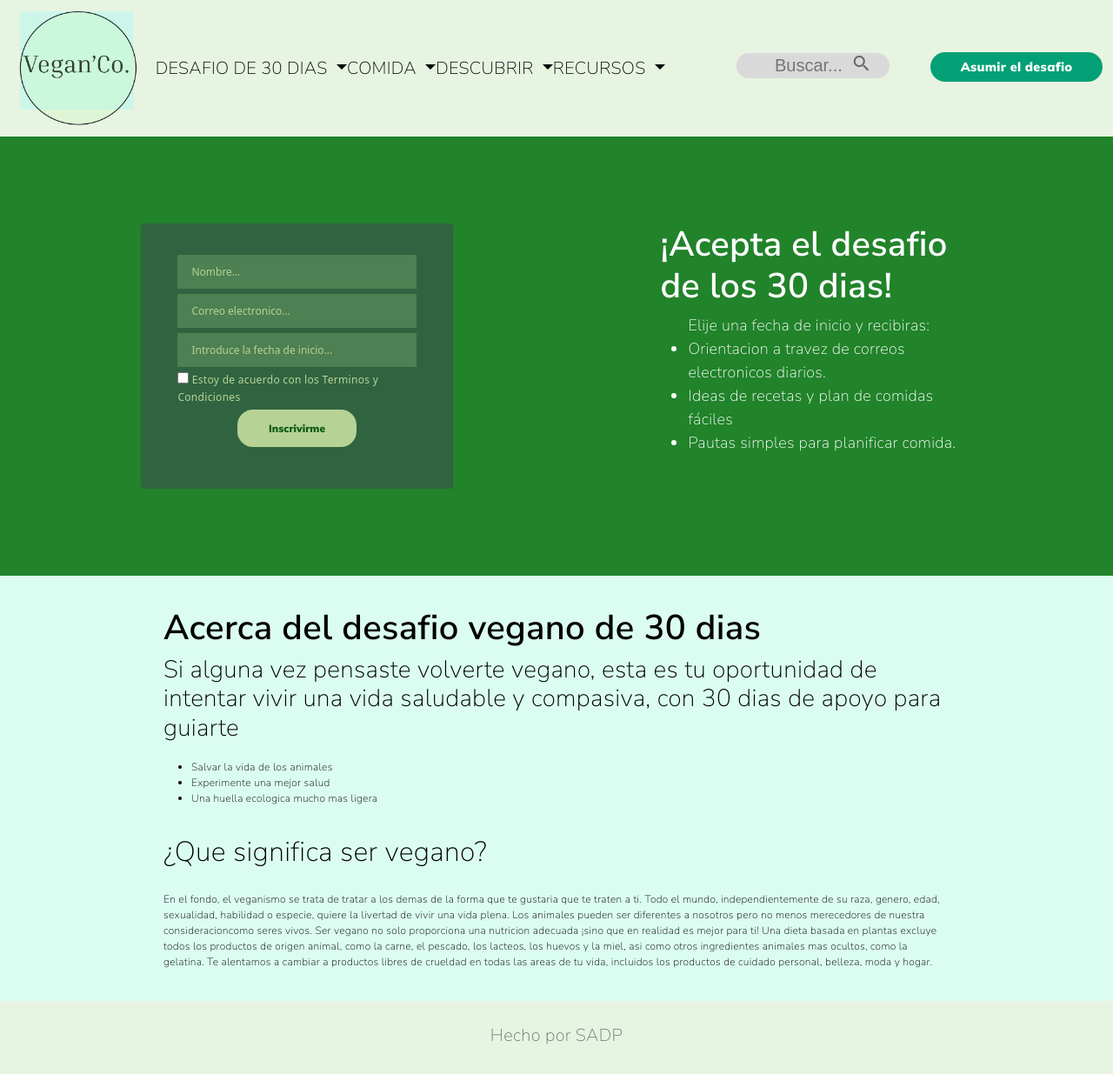
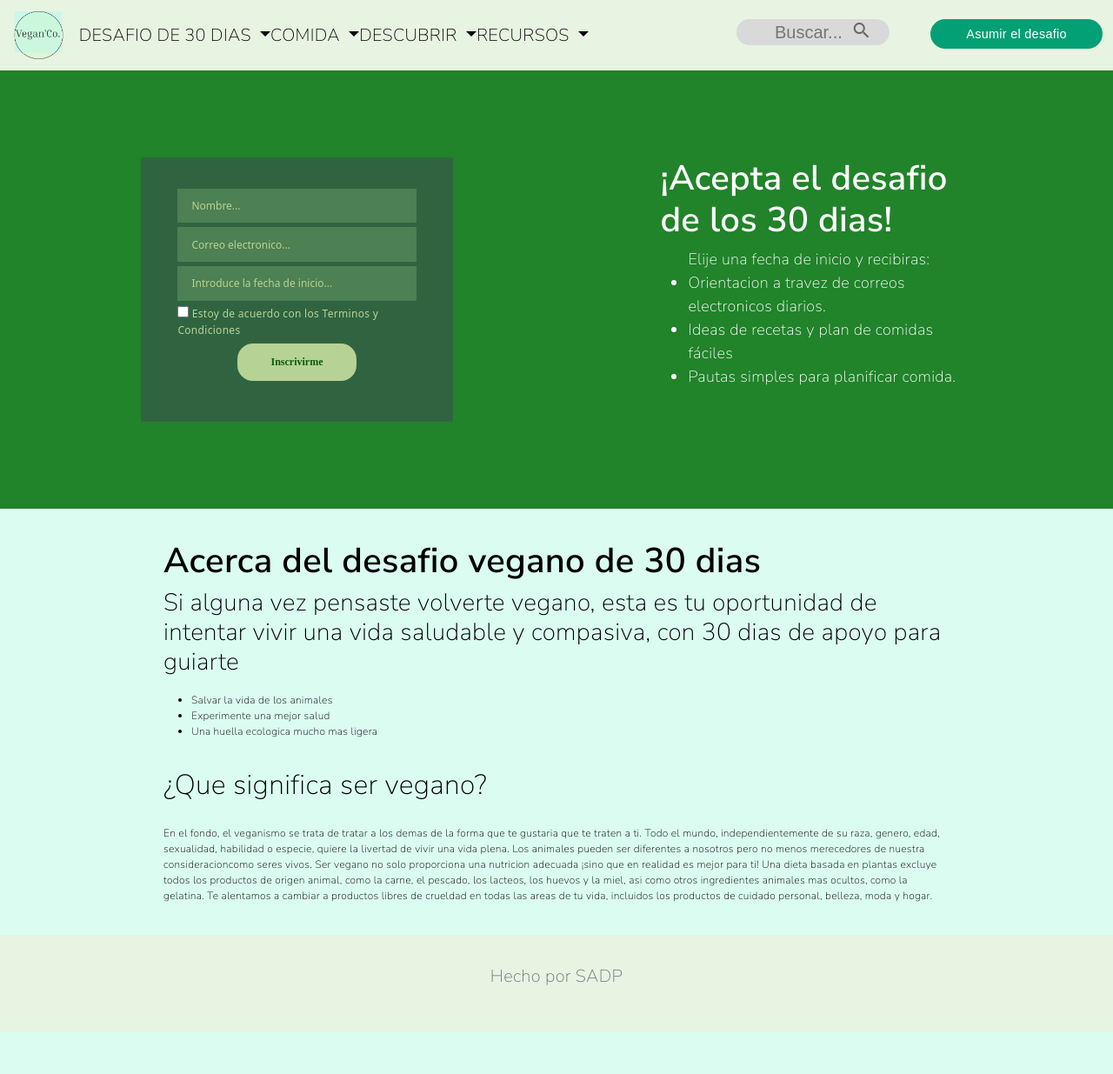
Before and after one commit to sashimidipa/Vegan-Co., a website: page paginas/chalenge.html in a window 1280 px wide. Shown: the whole page at 87% size. After the commit the page ends 1187 px from the top, so only its background shows below. Drawn offline with nearby package versions, Linux system fonts and the light colour scheme; files that its build step writes are made by us from their sources.

Commit message:
add changes

```diff
--- a/paginas/chalenge.html
+++ b/paginas/chalenge.html
@@ -6,20 +6,13 @@
         <meta name="viewport" content="width=device-width, initial-scale=1.0">
         <link rel="stylesheet" type="text/css" media="screen" href="style.css">
         <title>Vegan'Co.</title>
-        <link rel="stylesheet" href="https://maxcdn.bootstrapcdn.com/bootstrap/4.0.0/css/bootstrap.min.css" integrity="sha384-Gn5384xqQ1aoWXA+058RXPxPg6fy4IWvTNh0E263XmFcJlSAwiGgFAW/dAiS6JXm" crossorigin="anonymous">
         <link rel="stylesheet" href="https://fonts.googleapis.com/icon?family=Material+Icons">
         <link rel="preconnect" href="https://fonts.googleapis.com">
         <link rel="preconnect" href="https://fonts.gstatic.com" crossorigin>
         <link href="https://fonts.googleapis.com/css2?family=Squada+One&display=swap" rel="stylesheet">
         <link href="https://fonts.googleapis.com/css2?family=Nunito+Sans:wght@200;600&family=Squada+One&display=swap" rel="stylesheet">
         <link href="https://cdn.jsdelivr.net/npm/bootstrap@5.2.2/dist/css/bootstrap.min.css" rel="stylesheet" integrity="sha384-Zenh87qX5JnK2Jl0vWa8Ck2rdkQ2Bzep5IDxbcnCeuOxjzrPF/et3URy9Bv1WTRi" crossorigin="anonymous">
-        <link rel="preconnect" href="https://fonts.googleapis.com">
-        <link rel="preconnect" href="https://fonts.gstatic.com" crossorigin>
-        <link href="https://fonts.googleapis.com/css2?family=Mulish:wght@900&display=swap" rel="stylesheet">
-        <script src="https://cdn.jsdelivr.net/npm/bootstrap@5.2.2/dist/js/bootstrap.bundle.min.js" integrity="sha384-OERcA2EqjJCMA+/3y+gxIOqMEjwtxJY7qPCqsdltbNJuaOe923+mo//f6V8Qbsw3" crossorigin="anonymous"></script>
-        <script src="https://cdn.jsdelivr.net/npm/@popperjs/core@2.11.6/dist/umd/popper.min.js" integrity="sha384-oBqDVmMz9ATKxIep9tiCxS/Z9fNfEXiDAYTujMAeBAsjFuCZSmKbSSUnQlmh/jp3" crossorigin="anonymous"></script>
-        <script src="https://cdn.jsdelivr.net/npm/bootstrap@5.2.2/dist/js/bootstrap.min.js" integrity="sha384-IDwe1+LCz02ROU9k972gdyvl+AESN10+x7tBKgc9I5HFtuNz0wWnPclzo6p9vxnk" crossorigin="anonymous"></script>
-        <link rel="stylesheet" href="../scss/style.css">
+        <link rel="stylesheet" href="./scss/style.css">
     </head>
     <body>
         <script src="https://code.jquery.com/jquery-3.2.1.slim.min.js"  crossorigin="anonymous"></script>
@@ -139,5 +132,8 @@
     <footer>
         <p class="text-center text-muted">Hecho por SADP</p>
     </footer>
+    <script src="https://cdn.jsdelivr.net/npm/bootstrap@5.2.2/dist/js/bootstrap.bundle.min.js" integrity="sha384-OERcA2EqjJCMA+/3y+gxIOqMEjwtxJY7qPCqsdltbNJuaOe923+mo//f6V8Qbsw3" crossorigin="anonymous"></script>
+    <script src="https://cdn.jsdelivr.net/npm/@popperjs/core@2.11.6/dist/umd/popper.min.js" integrity="sha384-oBqDVmMz9ATKxIep9tiCxS/Z9fNfEXiDAYTujMAeBAsjFuCZSmKbSSUnQlmh/jp3" crossorigin="anonymous"></script>
+    <script src="https://cdn.jsdelivr.net/npm/bootstrap@5.2.2/dist/js/bootstrap.min.js" integrity="sha384-IDwe1+LCz02ROU9k972gdyvl+AESN10+x7tBKgc9I5HFtuNz0wWnPclzo6p9vxnk" crossorigin="anonymous"></script>
 </body>
 </html>
--- a/scss/style.scss
+++ b/scss/style.scss
@@ -38,13 +38,12 @@ header {
 	max-width: 100%;
 }
 .navbar {
-	height: 8.4%;
 	width: 100%;
 	max-width: 1200;
 	background-color: $background-color_1;
 }
 .navbar-brand {
-	width: 12%;
+	width: 5%;
 }
 img {
 	width: 100%;
@@ -84,6 +83,7 @@ img {
 		width: 200px;
 		color: $color_2;
 		background-color: $background-color_1;
+		transition: color .5s ease, background .5s ease;
 	}
 }
 .dopdown-toggle {
@@ -170,6 +170,7 @@ img {
 	color: $color_5;
 	background: #04a075;
 	border-radius: 24px;
+	transition: filter .1s ease;
 }
 a {
 	color: $color_2;
@@ -353,12 +354,11 @@ h3 {
 footer {
 	width: 100%;
 	max-width: 100%;
-	height: 84px;
 	background: #E7F4E1;
 	font-size: 20px;
 	font-family: $font-family_1;
 	text-align: center;
-	padding: 30px;
+	padding: 3%;
 }
 .styles.introduction {
 	display: grid;
@@ -733,7 +733,7 @@ h1{
 		grid-row-start: 1;
 		grid-row-end: 2;
 		.text {
-			margin: 35% 5% 0 5%;
+			margin: 25% 5% 0 5%;
 		}
 	}
 	.recipe2{
@@ -742,17 +742,16 @@ h1{
 		grid-row-start: 2;
 		grid-row-end: 3;
 		.text {
-			margin: 30% 5% 0 5%;
+			margin: 20% 5% 0 5%;
 		}
 	}
 	.recipe3{
 		grid-column-start: 5;
 		grid-column-end: 6;
 		.text {
-			margin: 30% 5% 0 5%;
+			margin: 20% 5% 0 5%;
 		}
 	}
-
 	.text_box_chalenge {
 		grid-template-columns: 50% 50%;
 		grid-template-rows: 100%;
```
Also changed, not shown: index.html (+3 -4 lines), paginas/aboutus.html (+4 -5 lines), paginas/contact.html (+4 -5 lines), paginas/foodplan.html (+4 -5 lines), paginas/recipes.html (+4 -5 lines), paginas/sust.html (+4 -5 lines), paginas/whyvegan.html (+4 -5 lines), scss/style.css, 1 other file.
